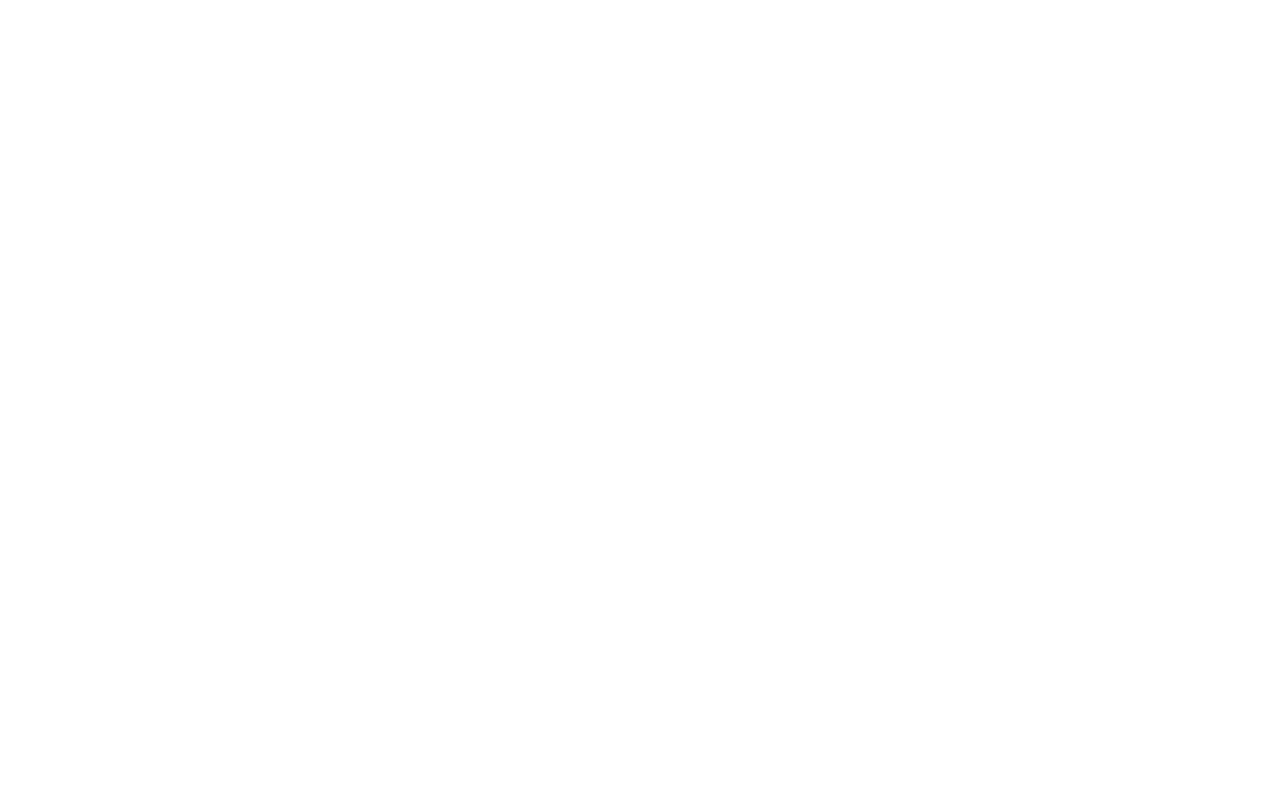
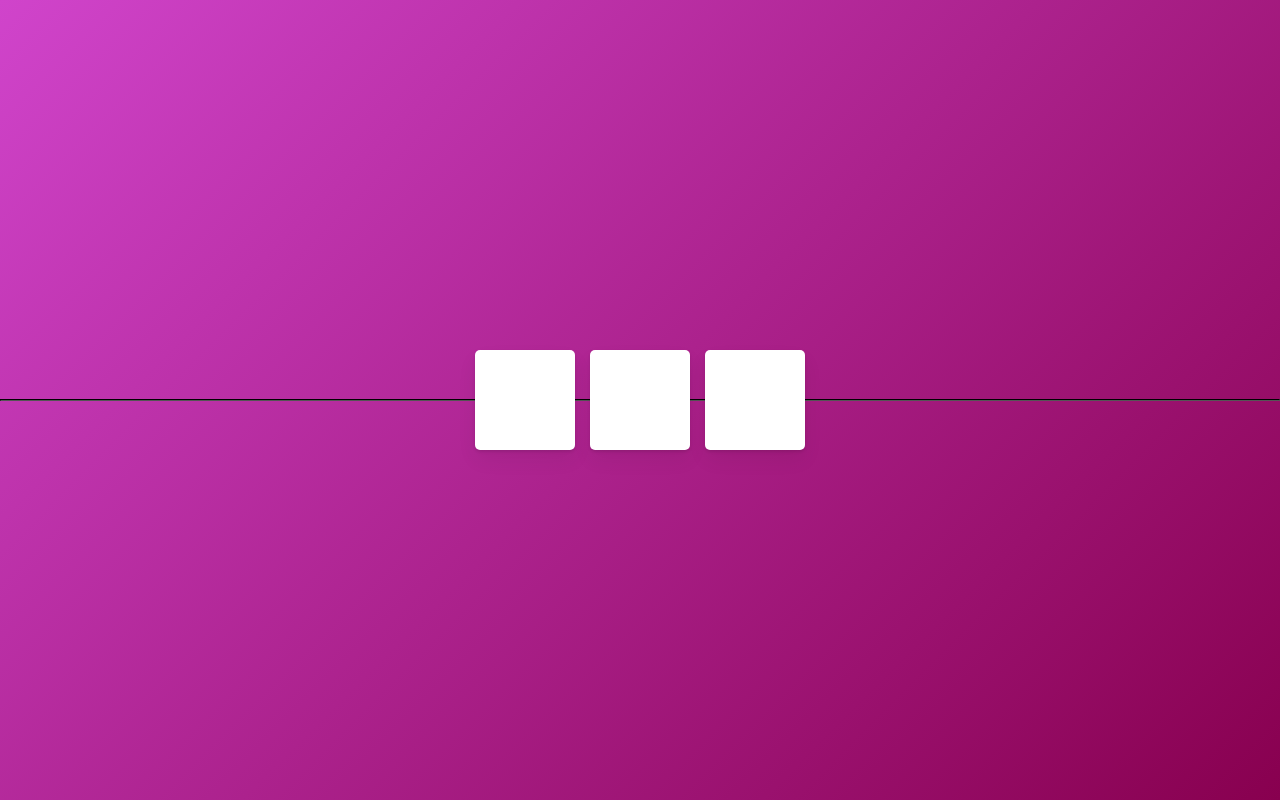
Before and after one commit to mocking-tiger/FramerMotion-Practice, a React (Create React App) app: page /motion-value in a window 1280 px wide. Before the commit this address had no page. Built offline with nearby package versions, Linux system fonts and the light colour scheme.

Commit message:
chore: motion value를 활용한 이벤트

```diff
--- a/src/App.tsx
+++ b/src/App.tsx
@@ -1,6 +1,8 @@
 import Gestures from "./pages/Gestures";
 import Gestures2 from "./pages/Gestures2";
 import Home from "./pages/Home";
+import MotionValue from "./pages/MotionValue";
+import MotionValue2 from "./pages/MotionValue2";
 import VariantsBasic from "./pages/VariantsBasic";
 import { BrowserRouter, Route, Routes } from "react-router-dom";
 
@@ -12,6 +14,8 @@
         <Route path="/variants-basic" element={<VariantsBasic />} />
         <Route path="/gestures" element={<Gestures />} />
         <Route path="/gestures2" element={<Gestures2 />} />
+        <Route path="/motion-value" element={<MotionValue />} />
+        <Route path="/motion-value2" element={<MotionValue2 />} />
       </Routes>
     </BrowserRouter>
   );
--- a/src/pages/Gestures.tsx
+++ b/src/pages/Gestures.tsx
@@ -1,5 +1,5 @@
 import styled from "styled-components";
-import { DefaultBox, Wrapper } from "./VariantsBasic";
+import { DefaultBox, DefaultWrapper } from "./VariantsBasic";
 
 const Box = styled(DefaultBox)``;
 
@@ -10,12 +10,12 @@
 
 export default function Gestures() {
   return (
-    <Wrapper>
+    <DefaultWrapper>
       {/* <Box
         whileHover={{ scale: 1.5, rotateZ: 90 }}
         whileTap={{ scale: 1, borderRadius: "100px" }}
       /> */}
       <Box variants={boxVariants} whileHover={"hover"} whileTap={"click"} />
-    </Wrapper>
+    </DefaultWrapper>
   );
 }
--- a/src/pages/Gestures2.tsx
+++ b/src/pages/Gestures2.tsx
@@ -1,5 +1,5 @@
 import styled from "styled-components";
-import { DefaultBox, Wrapper } from "./VariantsBasic";
+import { DefaultBox, DefaultWrapper } from "./VariantsBasic";
 import { useRef } from "react";
 
 const Box = styled(DefaultBox)`
@@ -20,7 +20,7 @@
 export default function Gestures2() {
   const biggerBoxRef = useRef<HTMLDivElement>(null);
   return (
-    <Wrapper>
+    <DefaultWrapper>
       <Box
         drag
         whileDrag={{
@@ -52,8 +52,11 @@
           dragConstraints={biggerBoxRef}
           dragSnapToOrigin
           dragElastic={1}
+          whileDrag={{
+            backgroundColor: "rgb(95, 39, 205)",
+          }}
         />
       </BiggerBox>
-    </Wrapper>
+    </DefaultWrapper>
   );
 }
--- a/src/pages/Home.tsx
+++ b/src/pages/Home.tsx
@@ -1,8 +1,8 @@
+import styled from "styled-components";
 import { Link } from "react-router-dom";
-import styled from "styled-components";
-import { Wrapper } from "./VariantsBasic";
+import { DefaultWrapper } from "./VariantsBasic";
 
-const HomeWrapper = styled(Wrapper)`
+const HomeWrapper = styled(DefaultWrapper)`
   background: rgba(255, 255, 255, 0.4);
 
   div {
@@ -26,6 +26,8 @@
         <Link to={"/variants-basic"}>01. Variants Basic</Link>
         <Link to={"/gestures"}>02. Gestures - hover & click</Link>
         <Link to={"/gestures2"}>03. Gestures - drag</Link>
+        <Link to={"/motion-value"}>04. MotionValue - drag</Link>
+        <Link to={"/motion-value2"}>04. MotionValue - scroll</Link>
       </div>
     </HomeWrapper>
   );
--- /dev/null
+++ b/src/pages/MotionValue.tsx
@@ -0,0 +1,48 @@
+import styled from "styled-components";
+import { DefaultBox, DefaultWrapper } from "./VariantsBasic";
+import {
+  useMotionValue,
+  useMotionValueEvent,
+  useTransform,
+} from "framer-motion";
+
+const Box = styled(DefaultBox)`
+  width: 100px;
+  height: 100px;
+  border-radius: 5px;
+  z-index: 1;
+`;
+
+export default function MotionValue() {
+  // framer-motion의 motion value는 react의 컴포넌트를 재렌더링 하지 않음
+  const x = useMotionValue(0);
+  const x2 = useMotionValue(0);
+  const x3 = useMotionValue(0);
+  const scale = useTransform(x, [-800, 0, 800], [0.1, 1, 2]);
+  const rotateZ = useTransform(x2, [-800, 800], [-360, 360]);
+  const gradient = useTransform(
+    x3,
+    [-800, 0, 800],
+    [
+      "linear-gradient(135deg, rgb(0, 210, 238), rgb(0, 83, 238))",
+      "linear-gradient(135deg, rgb(208, 68, 203), rgb(136, 0, 79))",
+      "linear-gradient(135deg, rgb(0, 238, 155), rgb(238, 178, 0))",
+    ]
+  );
+  // useMotionValueEvent(scale, "change", (el) => el);
+
+  return (
+    <DefaultWrapper style={{ background: gradient }}>
+      <hr
+        style={{
+          width: "100vw",
+          position: "absolute",
+          borderColor: "black",
+        }}
+      />
+      <Box drag={"x"} dragSnapToOrigin style={{ x, scale }} />
+      <Box drag={"x"} dragSnapToOrigin style={{ x: x2, rotateZ }} />
+      <Box drag={"x"} dragSnapToOrigin style={{ x: x3 }} />
+    </DefaultWrapper>
+  );
+}
--- /dev/null
+++ b/src/pages/MotionValue2.tsx
@@ -0,0 +1,42 @@
+import styled from "styled-components";
+import { DefaultBox, DefaultWrapper } from "./VariantsBasic";
+import { useMotionValueEvent, useScroll, useTransform } from "framer-motion";
+import { useState } from "react";
+import { motion } from "framer-motion";
+
+const Wrapper = styled(DefaultWrapper)`
+  width: 100%;
+  height: 500vh;
+`;
+
+const Box = styled(DefaultBox)`
+  position: fixed;
+  top: 40%;
+  left: 45%;
+  display: flex;
+  justify-content: center;
+  align-items: center;
+`;
+
+export default function MotionValue2() {
+  const [v, setV] = useState(0);
+  const { scrollY, scrollYProgress } = useScroll();
+  const scale = useTransform(scrollYProgress, [0, 1], [1, 5]);
+  useMotionValueEvent(scrollY, "change", (value) => console.log(value));
+  useMotionValueEvent(scrollYProgress, "change", (value) => setV(value));
+  return (
+    <Wrapper>
+      <Box style={{ scale }}>
+        {v === 1 && (
+          <motion.span
+            initial={{ opacity: 0, y: 10 }}
+            animate={{ opacity: 1, y: 0 }}
+            transition={{ duration: 1 }}
+          >
+            올해엔 제발 취업
+          </motion.span>
+        )}
+      </Box>
+    </Wrapper>
+  );
+}
--- a/src/pages/VariantsBasic.tsx
+++ b/src/pages/VariantsBasic.tsx
@@ -1,13 +1,15 @@
 import styled from "styled-components";
 import { motion } from "framer-motion";
 
-export const Wrapper = styled.div`
+export const DefaultWrapper = styled(motion.div)`
   width: 100vw;
   height: 100vh;
   display: flex;
   gap: 15px;
   justify-content: center;
   align-items: center;
+  position: relative;
+  overflow: hidden;
 `;
 
 export const DefaultBox = styled(motion.div)`
@@ -66,7 +68,7 @@
 
 export default function VariantsBasic() {
   return (
-    <Wrapper>
+    <DefaultWrapper>
       <Box variants={boxVariants} initial="start" animate="end">
         {/*자식들은 부모의 initial과 animate 값을 상속함*/}
         <Circle variants={circleVariants} />
@@ -74,6 +76,6 @@
         <Circle variants={circleVariants} />
         <Circle variants={circleVariants} />
       </Box>
-    </Wrapper>
+    </DefaultWrapper>
   );
 }
```
Also changed, not shown: src/pages/DefaultPage.tsx (added, +14 -0 lines).
